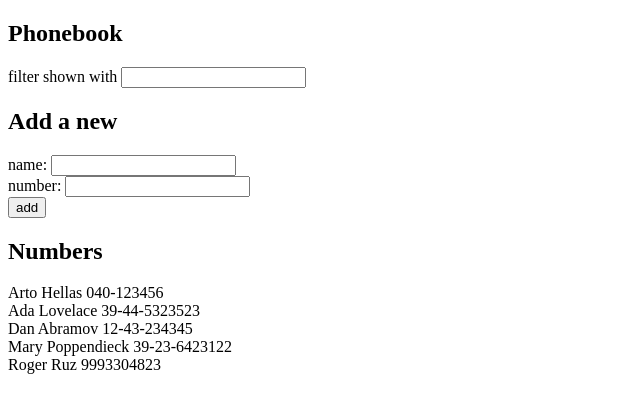
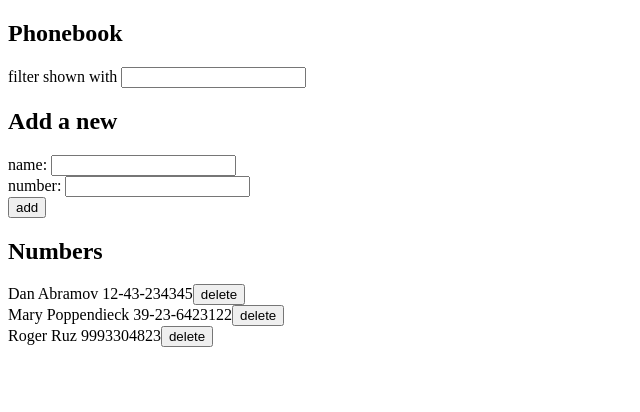
Before and after one commit to RogiRP/HomeWork-Sumission-Full-Stack-Open, a React (Vite) app in the folder part2/Agenda/: page / in a window 1280 px wide. Shown: the top 412 px of the page, without its empty margins (0-640 px from the left). Built offline with nearby package versions, Linux system fonts and the light colour scheme; data requests are answered from the project's data file.

Commit message:
2.14: La Agenda Telefónica paso 9 - COMPLETADO

```diff
--- a/part2/Agenda/db.json
+++ b/part2/Agenda/db.json
@@ -1,15 +1,5 @@
 {
   "persons": [
-    {
-      "name": "Arto Hellas",
-      "number": "040-123456",
-      "id": "1"
-    },
-    {
-      "name": "Ada Lovelace",
-      "number": "39-44-5323523",
-      "id": "2"
-    },
     {
       "name": "Dan Abramov",
       "number": "12-43-234345",
--- a/part2/Agenda/src/App.jsx
+++ b/part2/Agenda/src/App.jsx
@@ -54,6 +54,23 @@ const App = () => {
       })
   }
 
+  const deletePerson = (id) => {
+    const person = persons.find(p => p.id === id)
+
+    const confirmDelete = window.confirm(
+      `Delete ${person.name}?`
+    )
+
+    if (!confirmDelete) {
+      return
+    }
+
+    personService.remove(id)
+      .then(() => {
+        setPersons(persons.filter(p => p.id !== id))
+      })
+  }
+
   const personsToShow = persons.filter(person =>
     person.name.toLowerCase().includes(filter.toLowerCase())
   )
@@ -79,7 +96,10 @@ const App = () => {
 
       <h2>Numbers</h2>
 
-      <Persons personsToShow={personsToShow} />
+      <Persons
+        personsToShow={personsToShow}
+        deletePerson={deletePerson}
+      />
     </div>
   )
 }
--- a/part2/Agenda/src/components/Person.jsx
+++ b/part2/Agenda/src/components/Person.jsx
@@ -2,6 +2,9 @@ const Person = (props) => {
   return (
     <div>
       {props.person.name} {props.person.number}
+      <button onClick={() => props.deletePerson(props.person.id)}>
+        delete
+      </button>
     </div>
   )
 }
--- a/part2/Agenda/src/components/Persons.jsx
+++ b/part2/Agenda/src/components/Persons.jsx
@@ -4,7 +4,11 @@ const Persons = (props) => {
   return (
     <div>
       {props.personsToShow.map(person => (
-        <Person key={person.name} person={person} />
+        <Person
+          key={person.id}
+          person={person}
+          deletePerson={props.deletePerson}
+        />
       ))}
     </div>
   )
--- a/part2/Agenda/src/services/persons.js
+++ b/part2/Agenda/src/services/persons.js
@@ -10,7 +10,12 @@ const create = (newObject) => {
   return axios.post(baseUrl, newObject).then(response => response.data)
 }
 
+const remove = (id) => {
+  return axios.delete(`${baseUrl}/${id}`)
+}
+
 export default {
   getAll,
-  create
+  create,
+  remove
 }
```
Also changed, not shown: 1 other file (tests, documents, lock files or other folders).
